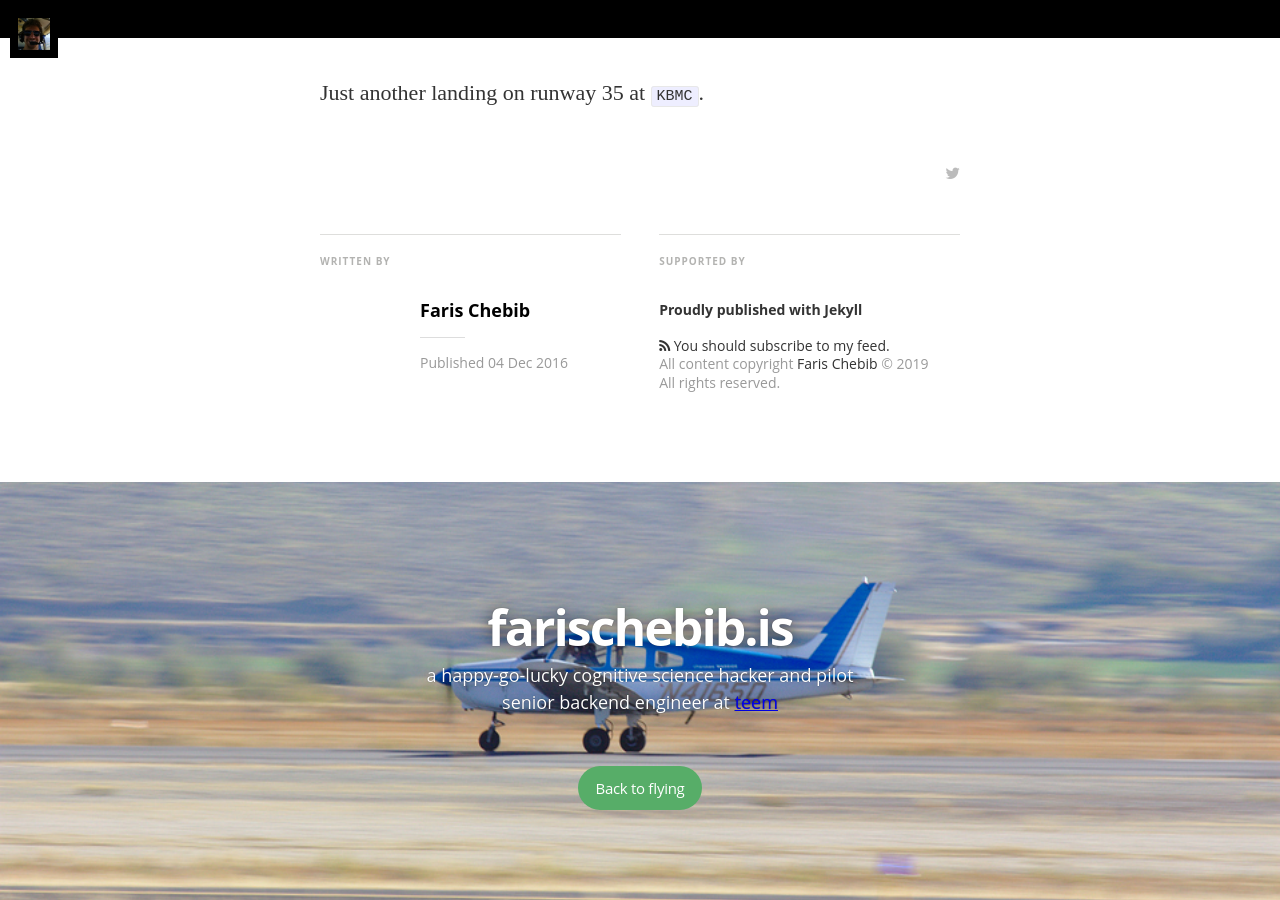
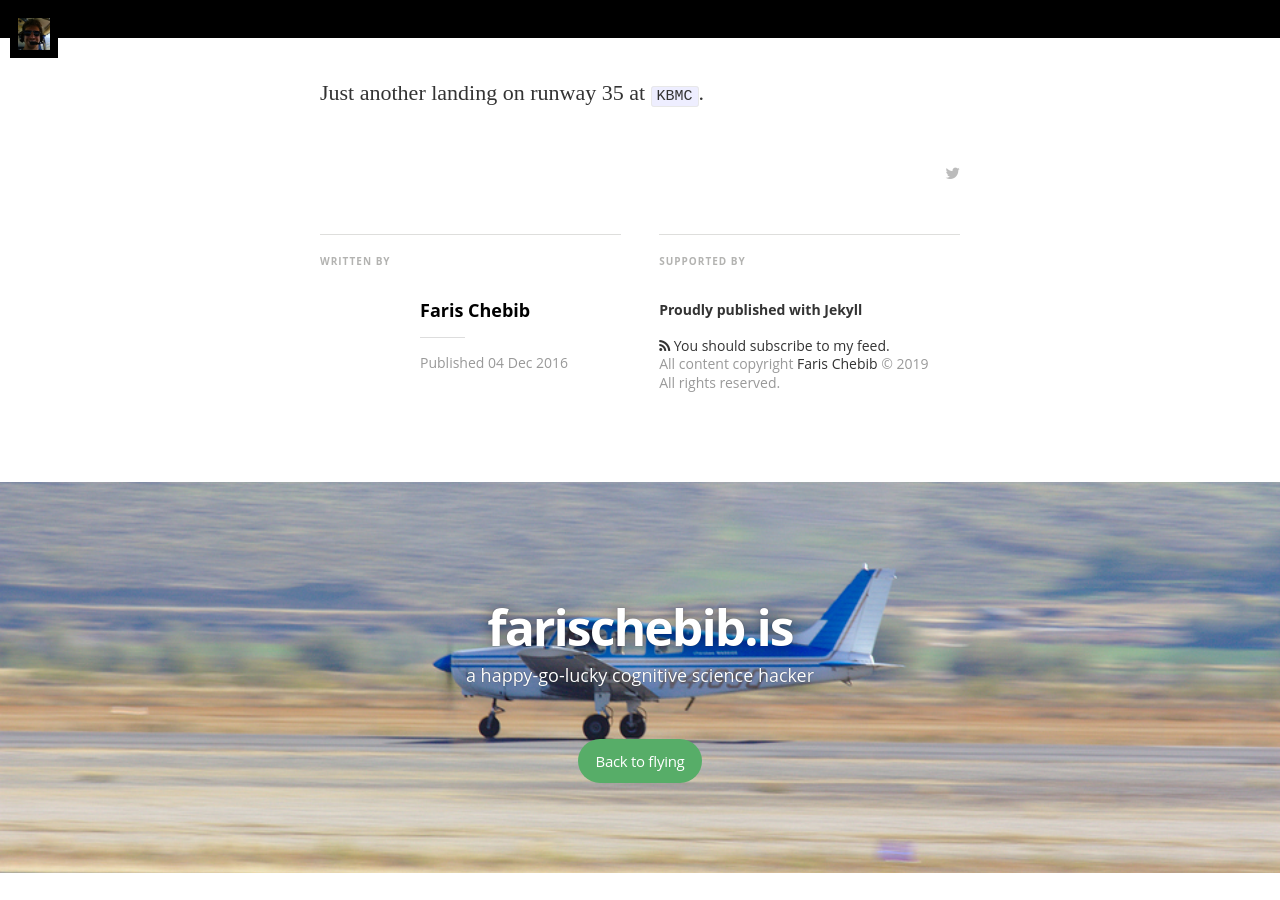
Before and after one commit to octaflop/farischebib.is, a Jekyll site: the page built from _posts/2016-12-04-landing.md, in a window 1280 px wide and 900 px high, scrolled down 862 px. Built offline with Jekyll 4.4.1, drawn with Linux system fonts in a browser that asks for light colours; nearby versions of some CDN libraries; some web fonts are replaced; after the commit the page ends 1735 px from its top, so only the background shows below that.

Commit message:
Update _config.yml

```diff
--- a/_config.yml
+++ b/_config.yml
@@ -1,7 +1,7 @@
 # Site settings
 title: farischebib.is
 name: faris chebib
-description: "a happy-go-lucky cognitive science hacker and pilot <br/> senior backend engineer at <a href='https://teem.com'>teem</a>"
+description: "a happy-go-lucky cognitive science hacker"
 url: "https://farischebib.is"
 baseurl: ""
 
```
